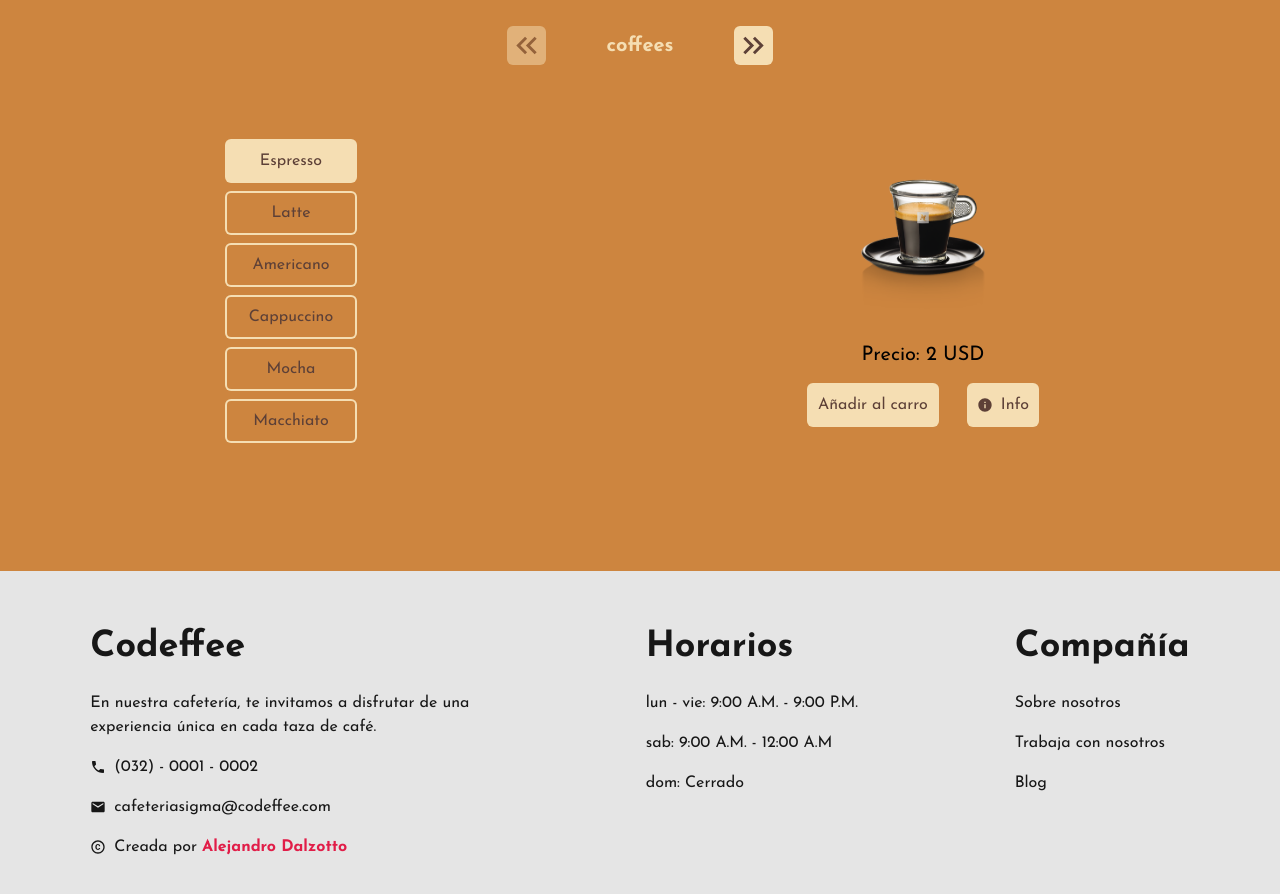
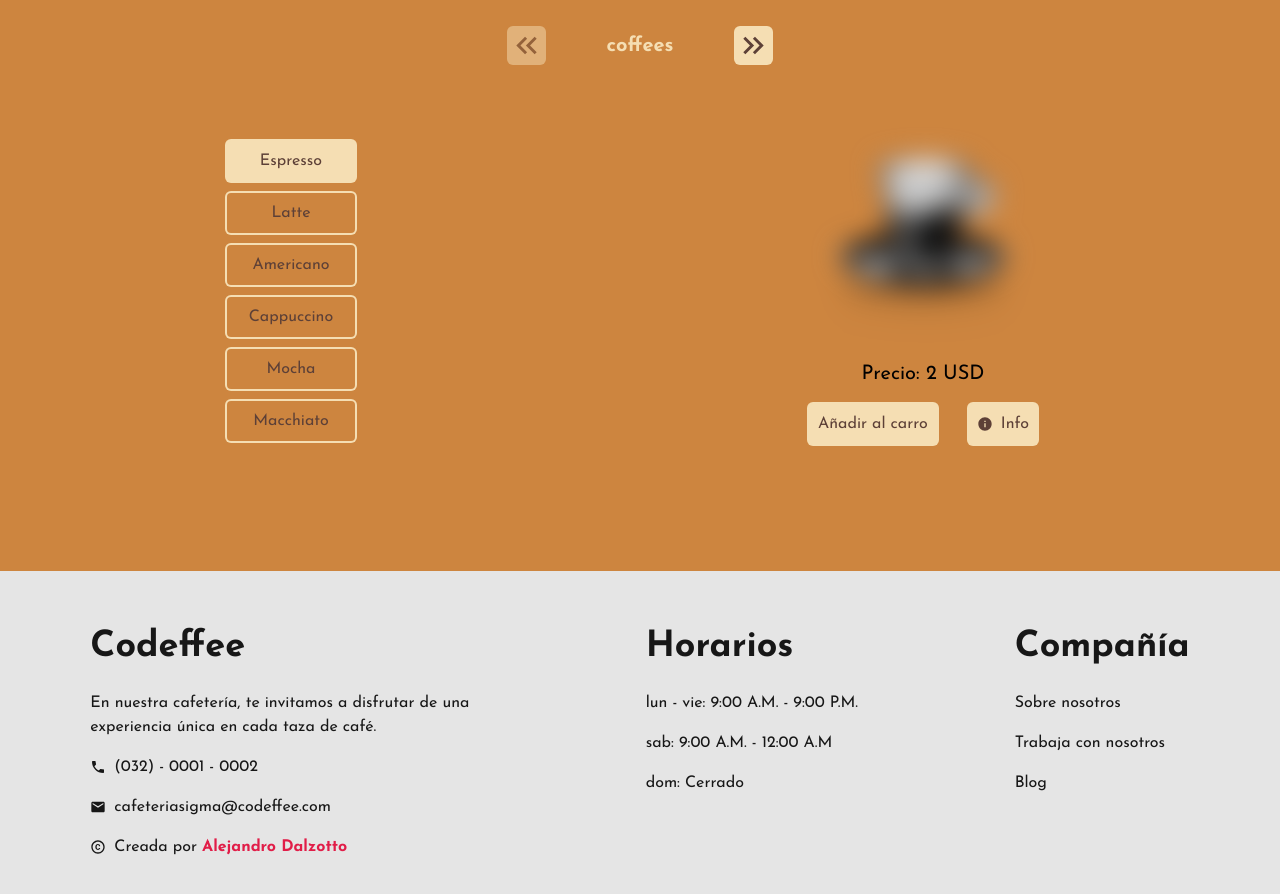
Before and after one commit to AlejandroDalzotto/codeffee, a Next.js app: page / in a window 1280 px wide. Shown: the part 1000-1894 px from the top of the page. Built offline with nearby package versions, Linux system fonts and the light colour scheme.

Commit message:
Blur a imagenes

```diff
--- /dev/null
+++ b/app/components/ImagePlaceholder.jsx
@@ -0,0 +1,30 @@
+"use client"
+
+import Image from 'next/image';
+import { useState } from 'react';
+
+function cn(...classes) {
+    return classes.filter(Boolean).join(' ');
+}
+
+export default function ImagePlaceholder({ src, ...props }) {
+    const [isLoading, setLoading] = useState(true);
+
+    const handleLoad = () => {
+        setLoading(false)
+    }
+
+    return (
+        <Image
+            {...props}
+            src={src}
+            className={cn(
+                'duration-700 ease-in-out',
+                isLoading
+                    ? 'grayscale blur-md scale-110'
+                    : 'grayscale-0 blur-0 scale-100'
+            )}
+            onLoadingComplete={handleLoad}
+        />
+    );
+}
--- a/app/components/Loader.jsx
+++ /dev/null
@@ -1,9 +0,0 @@
-import { MdImage } from "react-icons/md"
-
-export const Loader = () => {
-    return (
-        <div className="animate-pulse h-40 w-40 rounded shadow grid place-content-center ring-2 ring-black">
-            <MdImage />
-        </div>
-    )
-}
--- a/app/components/ProductBox.jsx
+++ b/app/components/ProductBox.jsx
@@ -1,7 +1,7 @@
 import data from "@/data.json" assert {type: "JSON"}
-import Image from "next/image"
-import { useState, Suspense } from "react"
+import { useState } from "react"
 import { MdInfo } from "react-icons/md"
+import ImagePlaceholder from "./ImagePlaceHolder"
 import Modal from "./Modal"
 
 export default function ProductBox({ active, addToCart, choice }) {
@@ -12,23 +12,19 @@ export default function ProductBox({ active, addToCart, choice }) {
     const product = products[choice].find(x => x.name === active)
 
     return (
-        <>
+        <div>
             <div className="flex flex-col items-center">
                 <div className="py-5">
-                    <Suspense fallback={<p>Loading...</p>}>
-                        {product.img && <Image
+                    {product.img &&
+                        <ImagePlaceholder
                             src={product.img}
-                            alt="product_img"
-                            width={150}
-                            height={150}
-                            className="h-40 w-auto"
-                            loading="lazy"
+                            width={180}
+                            height={180}
+                            alt={product.img}
                         />}
-                    </Suspense>
                 </div>
 
                 <div>
-
                     <p className="w-fit mx-auto text-xl">Precio: {product.price} USD</p>
 
                     <div className="flex justify-between items-center">
@@ -42,6 +38,6 @@ export default function ProductBox({ active, addToCart, choice }) {
 
             </div>
             {modal && <Modal setModal={setModal} modal={modal} product={product} />}
-        </>
+        </div>
     )
 }
--- a/app/music/page.jsx
+++ b/app/music/page.jsx
@@ -1,4 +1,4 @@
-import { GiMusicalNotes, GiMusicalScore } from "react-icons/gi";
+import { GiMusicalNotes } from "react-icons/gi";
 
 export default function MusicPage() {
     return (
```
